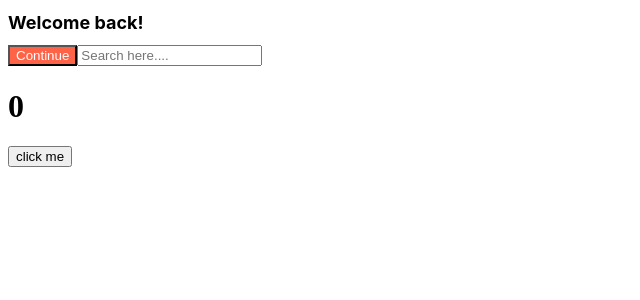
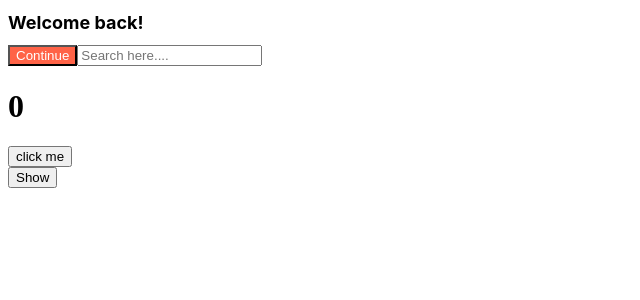
Before and after one commit to ehdtjq0411/react-for-beginners, a React (Create React App) app: page / in a window 1280 px wide. Shown: the top 300 px of the page, without its empty margins (0-640 px from the left). Built offline with nearby package versions, Linux system fonts and the light colour scheme.

Commit message:
cleanUP 연습

```diff
--- a/src/App.js
+++ b/src/App.js
@@ -1,6 +1,8 @@
 import Button from "./Button";
 import styles from "./App.module.css";
 import {useState, useEffect} from "react";
+import CleanUp from "./CleanUp";
+
 
 function App() {
   const [counter, setValue] = useState(0);
@@ -45,6 +47,8 @@
       </input>
       <h1>{counter}</h1>
       <button onClick={onClick}>click me</button>
+
+      <CleanUp/>
     </div>
   );
 }
--- /dev/null
+++ b/src/CleanUp.js
@@ -0,0 +1,30 @@
+import {useState, useEffect} from "react";
+
+function Hello(){
+    // 컴포넌트 사라질 경우 실행되야하는 함수는 return 시킨다.
+    useEffect(() => {
+        console.log("create :) ");
+        return () => {
+            console.log("destroyed :(");
+        }
+    }, []);
+    return <h1>Hello</h1>
+}
+
+function CleanUp(){
+    const [showing, setShowing] = useState(false);
+    const onClick = () => {
+        return setShowing( (prev) => {
+            return !prev;
+        });
+    }
+
+    return (
+        <div>
+            {showing ? <Hello /> : null}
+            <button onClick={onClick}>{showing ? "Hide" : "Show"}</button>
+        </div>
+    );
+}
+
+export default CleanUp;
```
